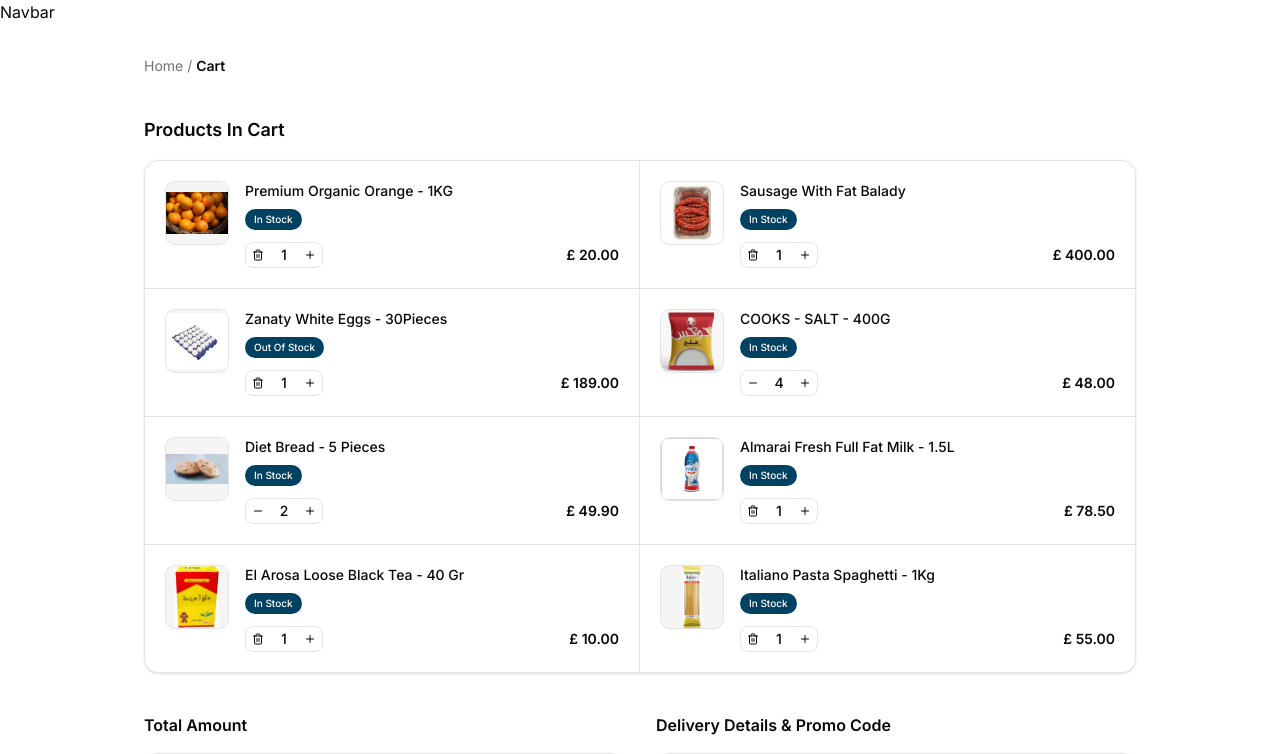
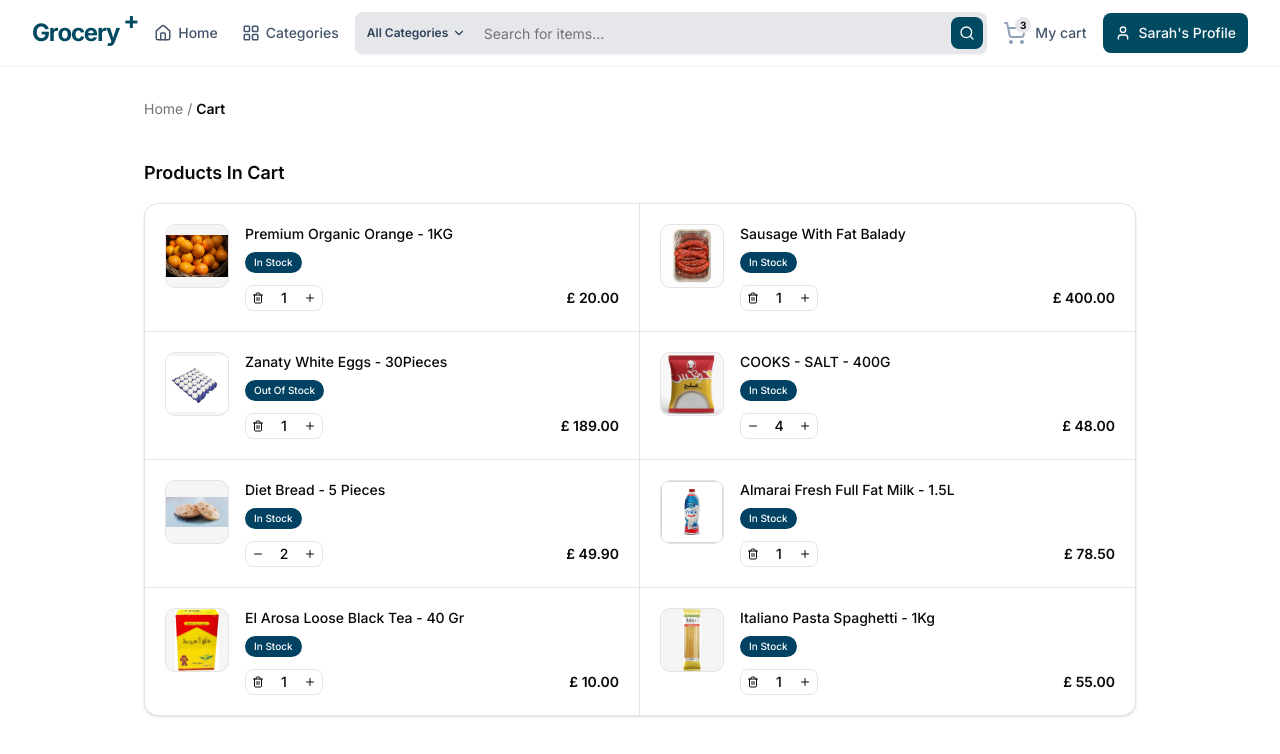
Before and after one commit to Abdulrahmanfawzy/grocery-R10-team-3, a React (Vite) app: page / in a window 1280 px wide. Shown: the top 754 px of the page. Built offline with nearby package versions, Linux system fonts and the light colour scheme.

Commit message:
Fix Navbar

```diff
--- a/src/components/layout/Navbar.tsx
+++ b/src/components/layout/Navbar.tsx
@@ -1,5 +1,79 @@
+import {
+  Search,
+  ShoppingCart,
+  User,
+  Home,
+  LayoutGrid,
+  ChevronDown,
+} from "lucide-react";
+import { Input } from "@/components/ui/input";
+import { Button } from "@/components/ui/button";
+
 const Navbar = () => {
-  return <div>Navbar</div>;
+  return (
+    <nav className="w-full bg-white border-b border-gray-100 py-3 px-4 md:px-8">
+      <div className="max-w-7xl mx-auto flex items-center justify-between gap-4">
+        <div className="flex items-center gap-1 min-w-fit">
+          <span className="text-2xl font-black text-[#004a61] tracking-tighter flex items-center">
+            Gr<span className="text-[#004a61]">o</span>cery{" "}
+            <sup className="text-[#004a61] ml-1 text-2xl">+</sup>
+          </span>
+        </div>
+
+        <div className="hidden md:flex items-center gap-6 text-sm font-medium text-slate-600">
+          <a
+            href="/"
+            className="flex items-center gap-1.5 hover:text-[#004a61]"
+          >
+            <Home size={18} /> Home
+          </a>
+          <a
+            href="/categories"
+            className="flex items-center gap-1.5 hover:text-[#004a61]"
+          >
+            <LayoutGrid size={18} /> Categories
+          </a>
+        </div>
+
+        <div className="flex-1 max-w-2xl hidden sm:flex items-center gap-0">
+          <div className="relative flex items-center w-full">
+            <div className="absolute left-0 h-full flex items-center px-3 bg-gray-200 border-r border-gray-200 rounded-l-md text-xs font-semibold text-slate-700 cursor-pointer hover:bg-gray-200">
+              All Categories <ChevronDown size={14} className="ml-1" />
+            </div>
+            <Input
+              className="pl-32 pr-12 py-5 bg-gray-200 border-gray-200 focus-visible:ring-[#004a61]"
+              placeholder="Search for items..."
+            />
+            <Button className="absolute right-1 bg-[#004a61] hover:bg-[#003649] h-8 w-8 p-0">
+              <Search size={16} className="text-white" />
+            </Button>
+          </div>
+        </div>
+
+        <div className="flex items-center gap-4">
+          <div className="relative flex items-center gap-2 cursor-pointer group">
+            <div className="relative">
+              <ShoppingCart
+                size={24}
+                className="text-slate-400 group-hover:text-[#004a61]"
+              />
+              <span className="absolute -top-1 -right-1 bg-gray-200 text-[10px] font-bold w-4 h-4 rounded-full flex items-center justify-center">
+                3
+              </span>
+            </div>
+            <span className="hidden lg:block text-sm font-medium text-slate-600">
+              My cart
+            </span>
+          </div>
+
+          <Button className="bg-[#004a61] hover:bg-[#003649] flex items-center gap-2 rounded-md px-4 h-10">
+            <User size={18} />
+            <span className="text-sm font-medium">Sarah's Profile</span>
+          </Button>
+        </div>
+      </div>
+    </nav>
+  );
 };
 
 export default Navbar;
```
